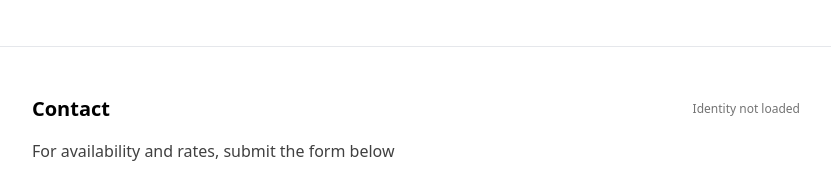
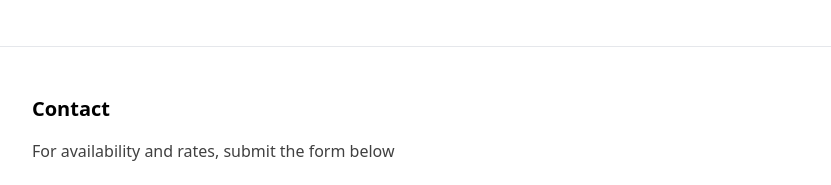
Before and after one commit to maxviens44/hampton-bays-rental, a React (Vite) app: page / in a window 1280 px wide. Shown: the part 5028-5213 px from the top of the page, without its empty margins (224-1055 px from the left). Built offline with nearby package versions, Linux system fonts and the light colour scheme; the HTML template or start-up script is replaced by a standard one.

Commit message:
Update App.jsx

```diff
--- a/src/App.jsx
+++ b/src/App.jsx
@@ -528,7 +528,7 @@ function ContactSection() {
                 <button onClick={login} className="rounded-full border px-3 py-1 hover:bg-black hover:text-white transition">Owner log in</button>
               )
             ) : (
-              <span className="text-neutral-500">Identity not loaded</span>
+              <span className="text-neutral-500"></span>
             )}
           </div>
         </div>
```
